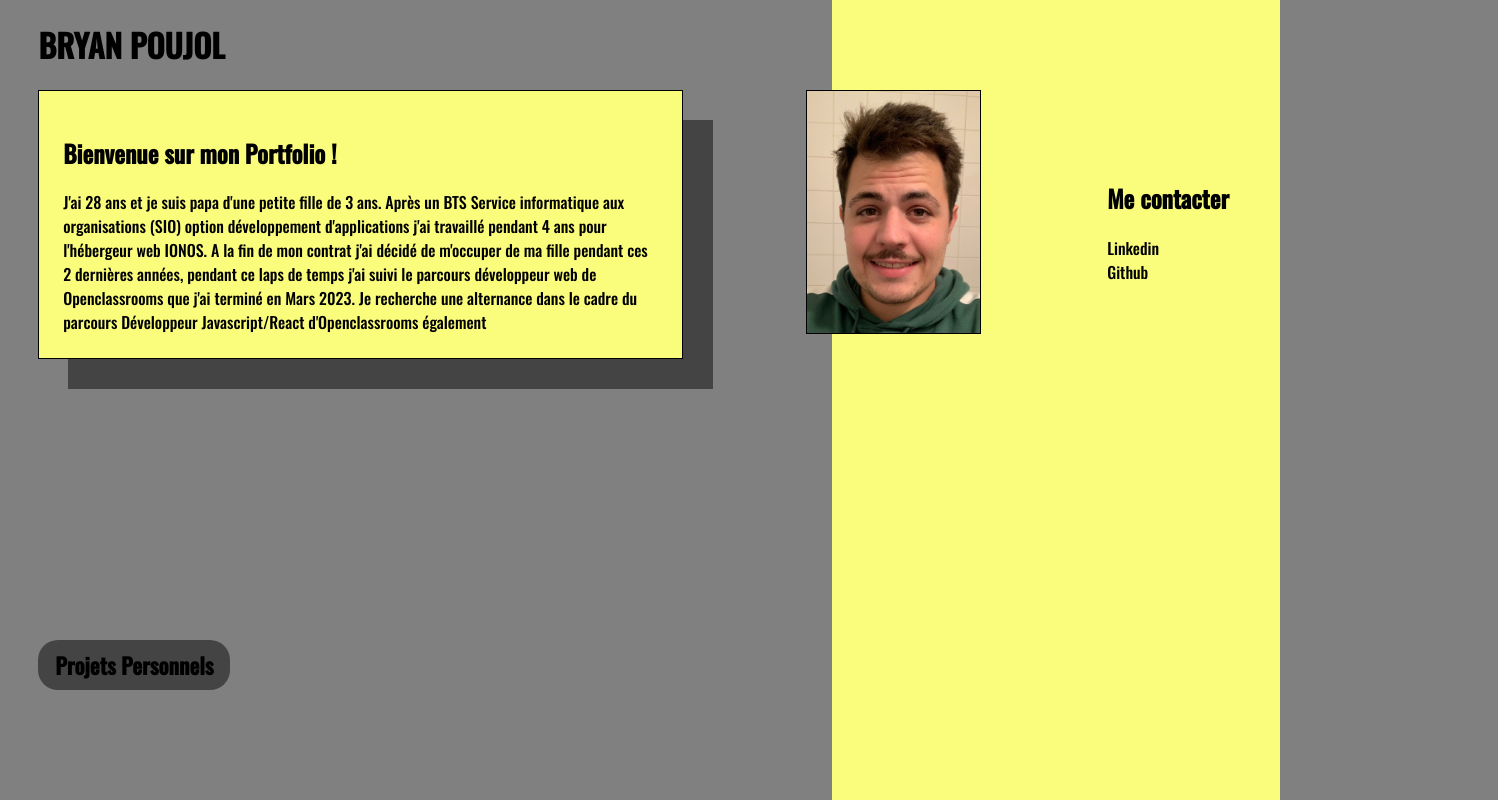
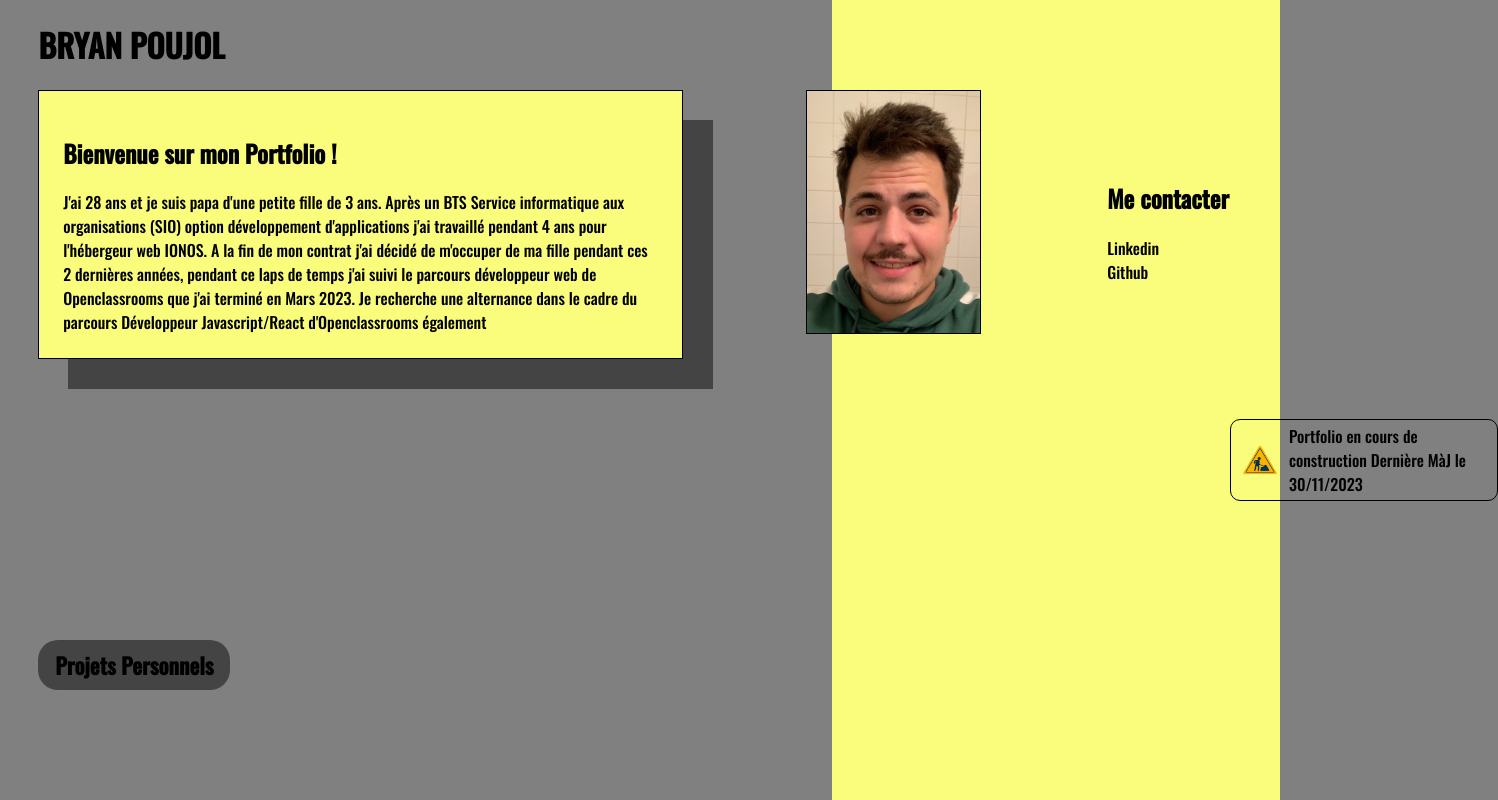
Before and after one commit to baknott/portfolio, a React (Create React App) app: page / in a window 1280 px wide. Shown: the whole page, 1498 px wide, since content can reach past the window. Built offline with nearby package versions, Linux system fonts and the light colour scheme.

Commit message:
alertMaj

```diff
--- a/src/pages/Home.jsx
+++ b/src/pages/Home.jsx
@@ -3,8 +3,8 @@ import Header from '../components/Layout/Header'
 import Part from '../components/Layout/Part'
 import Projets from '../components/Layout/Projets'
 import { ClassContext } from '../components/Layout/ClassContext'
-
 import Photo from '../images/photoCV.jpg'
+import Wip from '../images/wip.png'
 function Home() {
   const { classAlter, toggleClass } = useContext(ClassContext)
 
@@ -36,6 +36,10 @@ function Home() {
         </ul>
       </div>
       <button onClick={toggleClass} className={classAlter} id="theButton"></button>
+      <div className='wip'>
+        <img src={Wip} alt="wip" className='wip__img'/>
+        <p>Portfolio en cours de construction Dernière MàJ le 30/11/2023</p>
+      </div>
     </div>
   )
 }
--- a/src/styles/main.css
+++ b/src/styles/main.css
@@ -9,6 +9,7 @@ body {
   padding-right: 4%;
   font-family: Oswald;
   background-color: #808080;
+  overflow: hidden;
 }
 
 @keyframes morphing {
@@ -465,4 +466,33 @@ nav {
 a {
   text-decoration: none;
   color: black;
+}
+
+@keyframes wip {
+  from {
+    transform: translateX(0%);
+  }
+  to {
+    transform: translateX(-78%);
+  }
+}
+.wip {
+  position: absolute;
+  right: 0;
+  margin-right: -17%;
+  display: flex;
+  justify-content: space-between;
+  align-items: center;
+  height: 10%;
+  width: 20%;
+  border: 1px solid black;
+  border-radius: 10px;
+  padding-left: 10px;
+}
+.wip__img {
+  width: 15%;
+  margin-right: 10px;
+}
+.wip:hover {
+  animation: wip ease-in-out 0.5s 1 forwards alternate;
 }/*# sourceMappingURL=main.css.map */
--- a/src/styles/main.scss
+++ b/src/styles/main.scss
@@ -8,6 +8,7 @@ body{
     padding-right: 4%;
     font-family: Oswald;
     background-color: #808080;
+    overflow: hidden;
 }
 @keyframes morphing {
     0% {
@@ -382,3 +383,34 @@ a{
     text-decoration: none;
     color: black;
 }
+
+
+@keyframes wip {
+    from{
+        transform: translateX(0%);
+    }
+    to{
+        transform: translateX(-78%);
+    }
+}
+.wip{
+    position: absolute;
+    right: 0;
+    margin-right: -17%;
+    display: flex;
+    justify-content: space-between;
+    align-items: center;
+    height: 10%;
+    width:20%;
+    border: 1px solid black;
+    border-radius: 10px;
+    padding-left: 10px;
+
+        &__img{
+            width: 15%;
+            margin-right: 10px;
+        }
+        &:hover{
+            animation: wip ease-in-out 0.5s 1  forwards alternate;
+        }
+}
```
Also changed, not shown: src/images/wip.png (added), 13 other files (tests, documents, lock files or other folders).
